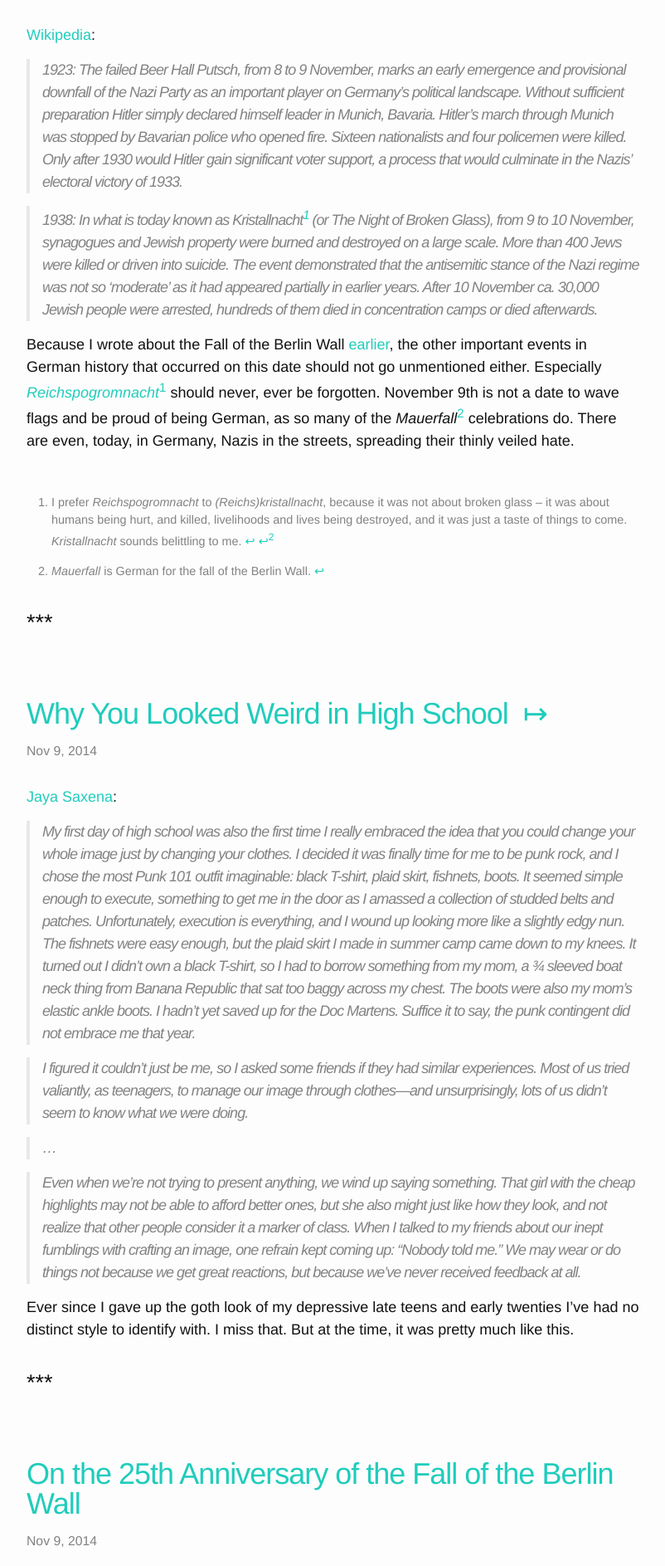
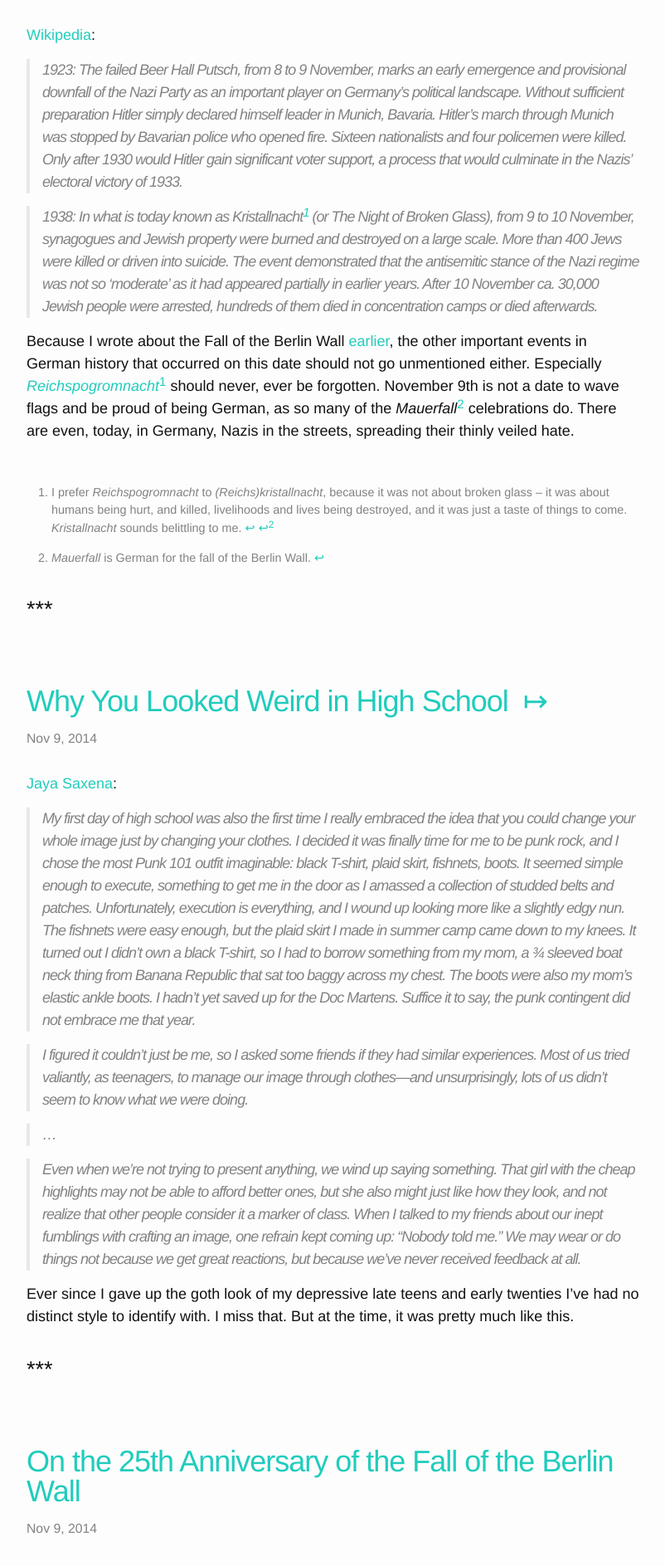
Before and after one commit to acdpnk/chrifpa.github.io, a Jekyll site: the page built from index.html, in a window 1280 px wide. Shown: the part 301-2188 px from the top of the page at 83% size, without its empty margins (238-1040 px from the left). Built offline with Jekyll 4.4.1, drawn with Linux system fonts in a browser that asks for light colours; the list of posts is cut into pages by our own code.

Commit message:
hopefully fixed superscript fucking with linespacing

```diff
--- a/_sass/_layout.scss
+++ b/_sass/_layout.scss
@@ -240,3 +240,10 @@
     font-size: 0.8em;
     margin-top: 50px;
 }
+
+sup, sub {
+    vertical-align: baseline;
+    position: relative;
+    top: -0.4em;
+}
+sub { top: 0.4em; }
```
